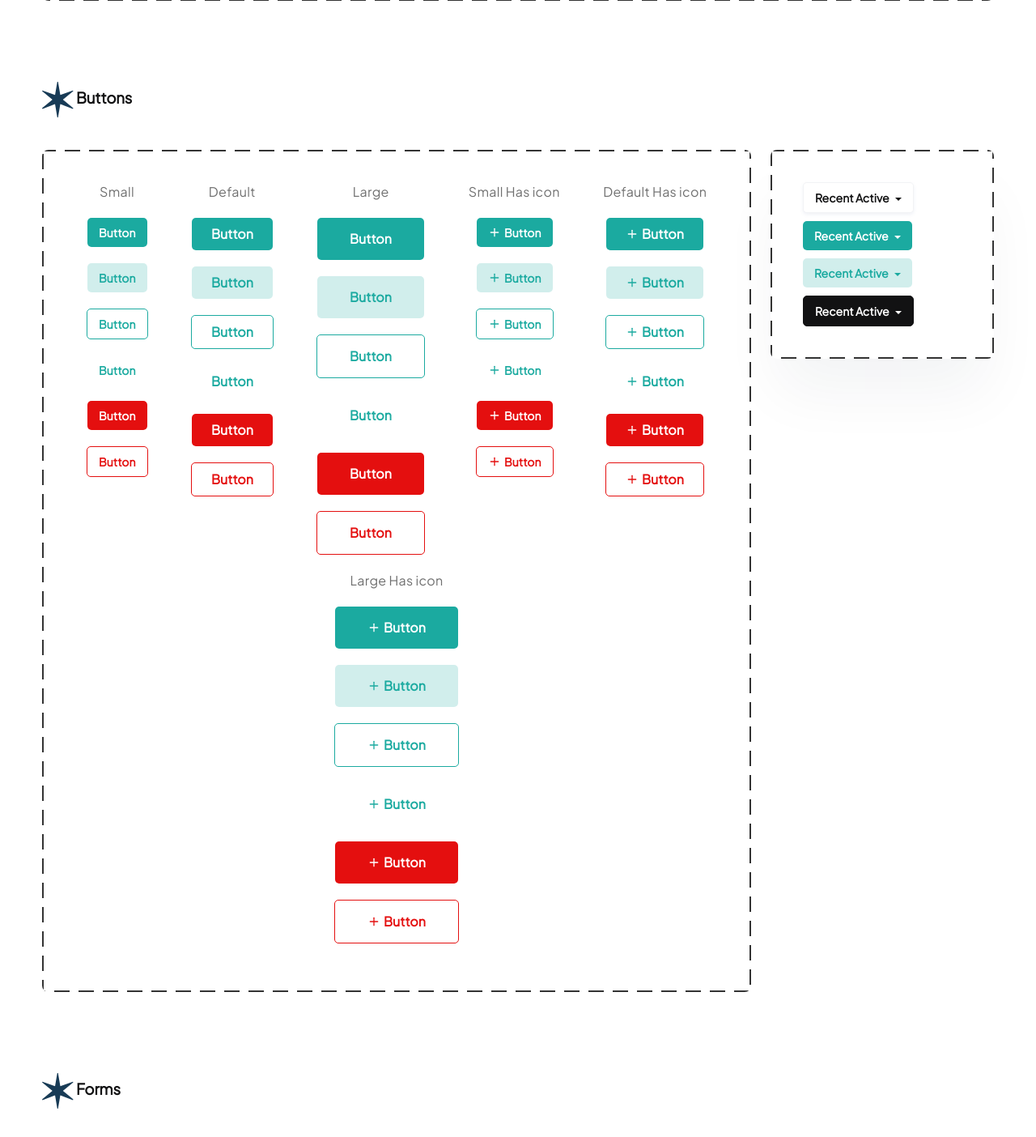
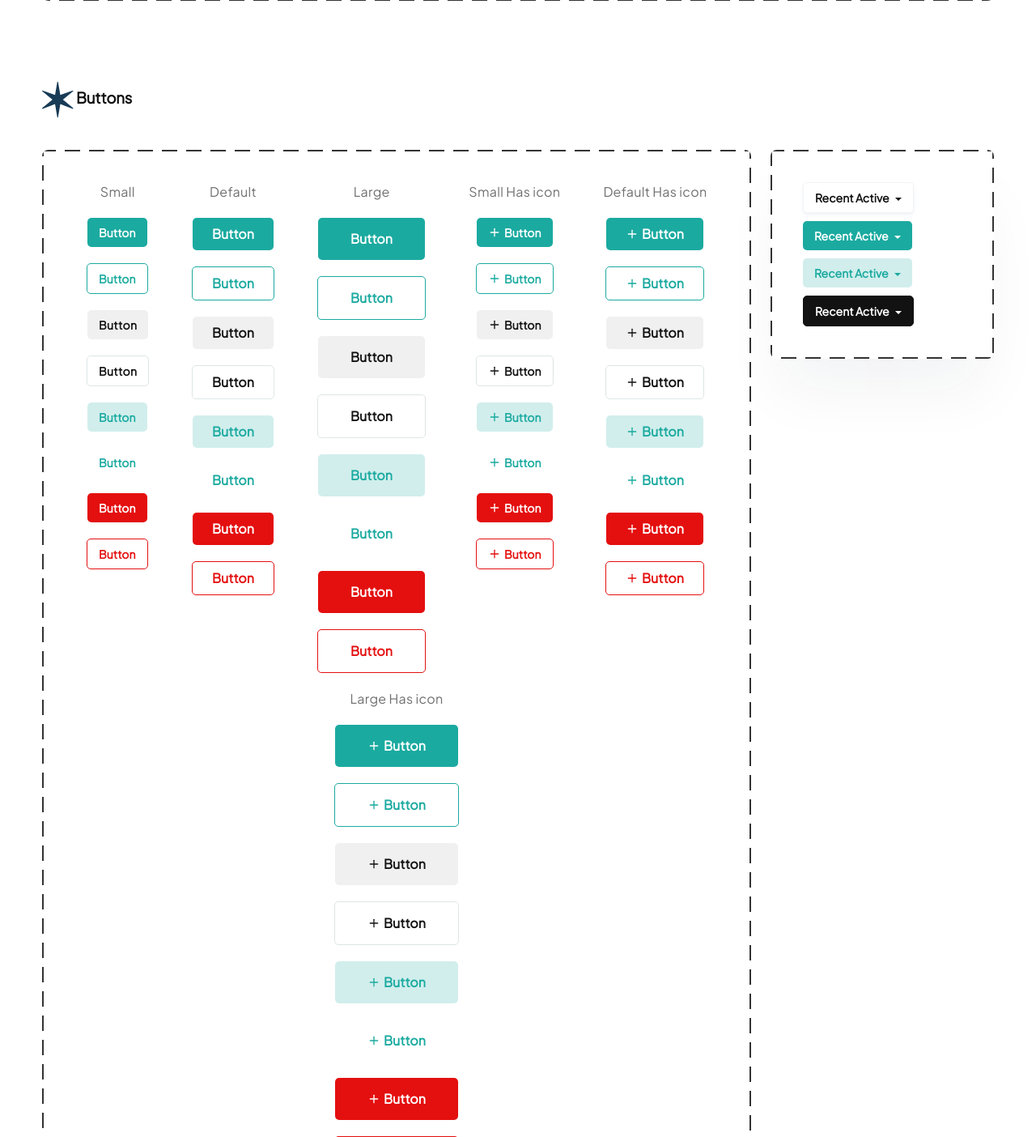
Before and after one commit to Twibbonize/twibbonize-uikit, a PHP site: page / in a window 1280 px wide. Shown: the part 887-2291 px from the top of the page at 81% size. Run offline with PHP 8.4, Linux system fonts and the light colour scheme; some libraries are stand-ins or nearby versions.

Commit message:
btn module

```diff
--- a/assets/scss/2-elements/_buttons.scss
+++ b/assets/scss/2-elements/_buttons.scss
@@ -364,6 +364,47 @@ a.btn-outline {
 
 
 .btn-secondary {
+  color: $color_black;
+  border: none;
+  transition: all 0.4s ease-in-out !important;
+  background: $color-grey !important;
+  position: relative;
+
+  &.dropdown-toggle {
+    &:focus,
+    &:active {
+      background: $color_brand_light !important;
+      border: solid 1px $color_brand;
+      color: $color_brand !important;
+      box-shadow: 0 9px 6px rgba(0, 0, 0, 0.1), 0 -50px 0 rgba(0, 0, 0, 0) inset;
+    }
+  }
+
+  span::after {
+    color: $color_black !important;
+  }
+
+  &:hover, &:focus,
+  &:active {
+    background: darken($color:  $color-grey, $amount: 10) !important;
+    color: $color_black !important;
+  }
+
+
+  &.btn-outline {
+    background: $color_white !important;
+    border: 1px solid $color_stroke !important;
+
+    &:hover {
+      background: $color-grey !important;
+      border: 1px solid $color-grey !important;
+    }
+  }
+}
+
+
+
+.btn-module {
   color: $color_brand;
   border: none;
   transition: all 0.4s ease-in-out !important;
--- a/index.html
+++ b/index.html
@@ -759,18 +759,32 @@
                 <div class="col-lg-auto col-sm-6 d-flex flex-column
                         align-items-center">
                   <span class="txt_sm color_text text-center mb-20">Small</span>
+
                   <div class="mb-20">
                     <button class="btn btn-primary btn-sm">Button</button>
                   </div>
-                  <div class="mb-20">
-                    <button class="btn btn-secondary btn-sm">Button</button>
-                  </div>
 
                   <div class="mb-20">
                     <button class="btn btn-primary btn-outline btn-sm">Button</button>
                   </div>
 
                   <div class="mb-20">
+                    <div class="btn btn-secondary btn-sm">
+                      Button
+                    </div>
+                  </div>
+
+                  <div class="mb-20">
+                    <div class="btn btn-secondary btn-outline btn-sm">
+                      Button
+                    </div>
+                  </div>
+
+                  <div class="mb-20">
+                    <button class="btn btn-module btn-sm">Button</button>
+                  </div>
+
+                  <div class="mb-20">
                     <button class="btn btn-ghost btn-sm">Button</button>
                   </div>
                   <div class="mb-20">
@@ -780,20 +794,30 @@
                   <div class="mb-20">
                     <button class="btn btn-danger btn-outline btn-sm">Button</button>
                   </div>
-
-                </div>
+                </div>
+
                 <div class="col-lg-auto col-sm-6 d-flex flex-column
                         align-items-center">
                   <span class="txt_sm text-center color_text mb-20">Default</span>
+
                   <div class="mb-20">
                     <button class="btn btn-primary">Button</button>
                   </div>
+
+                  <div class="mb-20">
+                    <button class="btn btn-primary btn-outline">Button</button>
+                  </div>
+
                   <div class="mb-20">
                     <button class="btn btn-secondary">Button</button>
                   </div>
 
                   <div class="mb-20">
-                    <button class="btn btn-primary btn-outline">Button</button>
+                    <button class="btn btn-secondary btn-outline">Button</button>
+                  </div>
+
+                  <div class="mb-20">
+                    <button class="btn btn-module">Button</button>
                   </div>
 
                   <div class="mb-20">
@@ -815,12 +839,21 @@
                   <div class="mb-20">
                     <button class="btn btn-primary btn-lg">Button</button>
                   </div>
+
+                  <div class="mb-20">
+                    <button class="btn btn-primary btn-outline btn-lg">Button</button>
+                  </div>
+
                   <div class="mb-20">
                     <button class="btn btn-secondary btn-lg">Button</button>
                   </div>
 
                   <div class="mb-20">
-                    <button class="btn btn-primary btn-outline btn-lg">Button</button>
+                    <button class="btn btn-secondary btn-outline btn-lg">Button</button>
+                  </div>
+
+                  <div class="mb-20">
+                    <button class="btn btn-module btn-lg">Button</button>
                   </div>
 
                   <div class="mb-20">
@@ -847,6 +880,13 @@
                     </button>
                   </div>
                   <div class="mb-20">
+                    <button class="btn btn-primary btn-outline btn-sm">
+                      <i data-feather="plus" width="16" height="16"></i>
+                      Button
+                    </button>
+                  </div>
+
+                  <div class="mb-20">
                     <button class="btn btn-secondary btn-sm">
                       <i data-feather="plus" width="16" height="16"></i>
                       Button
@@ -854,11 +894,19 @@
                   </div>
 
                   <div class="mb-20">
-                    <button class="btn btn-primary btn-outline btn-sm">
+                    <button class="btn btn-secondary btn-outline btn-sm">
                       <i data-feather="plus" width="16" height="16"></i>
                       Button
                     </button>
                   </div>
+
+                  <div class="mb-20">
+                    <button class="btn btn-module btn-sm">
+                      <i data-feather="plus" width="16" height="16"></i>
+                      Button
+                    </button>
+                  </div>
+
 
                   <div class="mb-20">
                     <button class="btn btn-ghost btn-sm">
@@ -891,6 +939,14 @@
                       Button
                     </button>
                   </div>
+
+                  <div class="mb-20">
+                    <button class="btn btn-primary btn-outline">
+                      <i data-feather="plus" width="16" height="16"></i>
+                      Button
+                    </button>
+                  </div>
+
                   <div class="mb-20">
                     <button class="btn btn-secondary">
                       <i data-feather="plus" width="16" height="16"></i>
@@ -899,7 +955,14 @@
                   </div>
 
                   <div class="mb-20">
-                    <button class="btn btn-primary btn-outline">
+                    <button class="btn btn-secondary btn-outline">
+                      <i data-feather="plus" width="16" height="16"></i>
+                      Button
+                    </button>
+                  </div>
+
+                  <div class="mb-20">
+                    <button class="btn btn-module">
                       <i data-feather="plus" width="16" height="16"></i>
                       Button
                     </button>
@@ -911,6 +974,7 @@
                       Button
                     </button>
                   </div>
+
                   <div class="mb-20">
                     <button class="btn btn-danger">
                       <i data-feather="plus" width="16" height="16"></i>
@@ -930,12 +994,22 @@
                         align-items-center">
                   <span class="txt_sm color_text text-center mb-20">Large
                     Has icon</span>
+
                   <div class="mb-20">
                     <button class="btn btn-primary btn-lg">
                       <i data-feather="plus" width="16" height="16"></i>
                       Button
                     </button>
                   </div>
+
+                  <div class="mb-20">
+                    <button class="btn btn-primary btn-outline btn-lg">
+                      <i data-feather="plus" width="16" height="16"></i>
+                      Button
+                    </button>
+                  </div>
+
+
                   <div class="mb-20">
                     <button class="btn btn-secondary btn-lg">
                       <i data-feather="plus" width="16" height="16"></i>
@@ -944,11 +1018,19 @@
                   </div>
 
                   <div class="mb-20">
-                    <button class="btn btn-primary btn-outline btn-lg">
+                    <button class="btn btn-secondary btn-outline btn-lg">
                       <i data-feather="plus" width="16" height="16"></i>
                       Button
                     </button>
                   </div>
+
+                  <div class="mb-20">
+                    <button class="btn btn-module btn-lg">
+                      <i data-feather="plus" width="16" height="16"></i>
+                      Button
+                    </button>
+                  </div>
+
 
                   <div class="mb-20">
                     <button class="btn btn-ghost btn-lg">
@@ -1011,7 +1093,7 @@
                 </li>
                 <li class="d-flex space-x-10">
                   <div class="dropdown">
-                    <button class="btn btn-secondary btn-sm dropdown-toggle" type="button" data-toggle="dropdown"
+                    <button class="btn btn-module btn-sm dropdown-toggle" type="button" data-toggle="dropdown"
                       aria-haspopup="true" aria-expanded="false">
                       Recent Active
                     </button>
@@ -1234,7 +1316,7 @@
                     </li>
                     <li class="d-flex space-x-10">
                       <div class="dropdown">
-                        <button class="btn btn-secondary btn-sm dropdown-toggle" type="button" data-toggle="dropdown"
+                        <button class="btn btn-module btn-sm dropdown-toggle" type="button" data-toggle="dropdown"
                           aria-haspopup="true" aria-expanded="false">
                           Recent Active
                         </button>
```
Also changed, not shown: assets/css/style.css.
